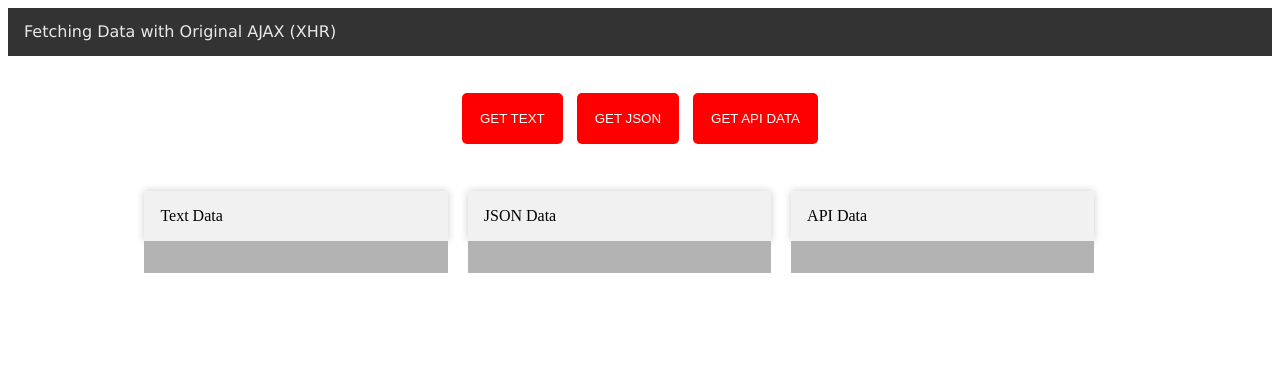
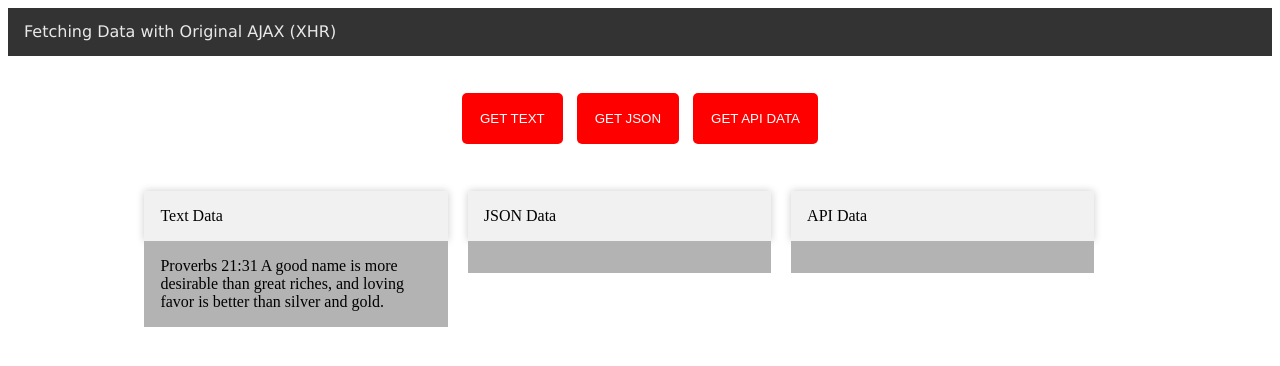
Before and after one commit to joshgumerove/advanced-ajax-intro, a plain HTML site: page XHR_recap/index.html in a window 1280 px wide. Both pictures are taken after a click on the button "GET TEXT". Drawn offline with Linux system fonts and the light colour scheme.

Commit message:
get tex data

```diff
--- a/XHR_recap/app.js
+++ b/XHR_recap/app.js
@@ -0,0 +1,18 @@
+let textButton = document.getElementById("text");
+let textCard = document.getElementById("textCard");
+
+textButton.addEventListener("click", () => {
+  let xhr = new XMLHttpRequest();
+  let method = "GET";
+  let url = "../data/text.txt";
+
+  xhr.open(method, url);
+  xhr.send();
+
+  xhr.onload = () => {
+    if (xhr.status == 200) {
+      let data = xhr.responseText;
+      textCard.innerHTML = data;
+    }
+  };
+});
--- a/XHR_recap/index.html
+++ b/XHR_recap/index.html
@@ -21,15 +21,15 @@
                 <div class="card-header">
                     Text Data
                 </div>
-                <div class="card-content"></div>
+                <div class="card-content" id="textCard"></div>
             </div>
             <div class="card">
                 <div class="card-header">JSON Data</div>
-                <div class="card-content"></div>
+                <div class="card-content" id="JSONCard"></div>
             </div>
             <div class="card">
                 <div class="card-header">API Data</div>
-                <div class="card-content"></div>
+                <div class="card-content" id="ApiCard"></div>
             </div>
         </div>
         <script src="app.js"></script>
```
Also changed, not shown: data/text.txt (added).
